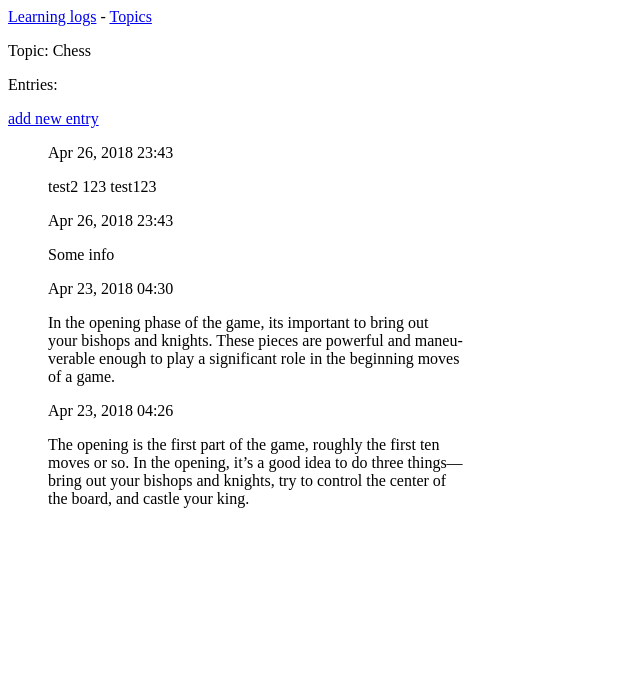
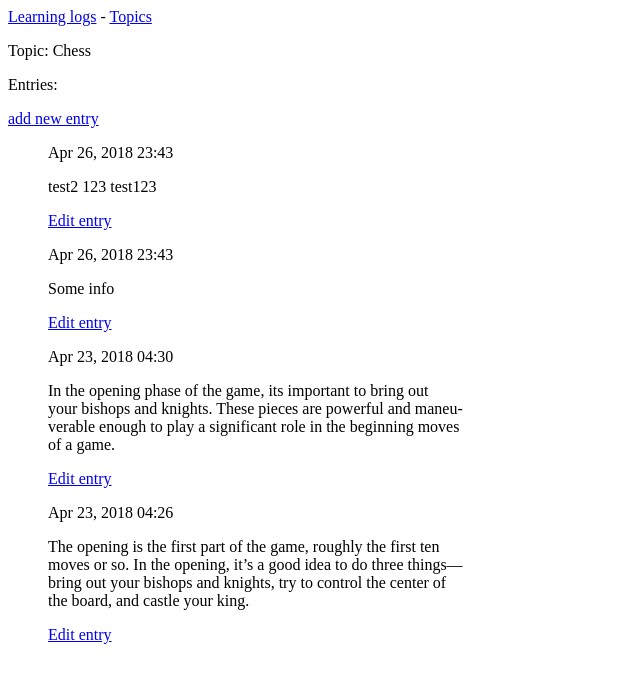
Before and after one commit to zosyk/learning_log, a Django app: page /topics/1/ in a window 1280 px wide. Shown: the top 683 px of the page, without its empty margins (0-640 px from the left). Run offline with Django 3.2, Linux system fonts and the light colour scheme; data comes from the database, SQL or seed files in the repository; both versions use the stored data as it was after the commit.

Commit message:
added ability to edit entry

```diff
--- a/learning_logs/templates/learning_logs/topic.html
+++ b/learning_logs/templates/learning_logs/topic.html
@@ -11,8 +11,9 @@
         {% for entry in entries %}
             <p>{{ entry.date_added|date:'M d, Y H:i' }}</p>
             <p>{{ entry.text|linebreaks }}</p>
-            {%empty%}
-            <li>
+        <a href="{% url 'learning_logs:edit_entry' entry.id %}">Edit entry</a>
+        {%empty%}
+        <li>
                 There are no entries for this topic yet.
             </li>
         {% endfor %}
--- a/learning_logs/urls.py
+++ b/learning_logs/urls.py
@@ -18,4 +18,7 @@ urlpatterns = [
 
     # Page for adding new entry
     url(r'new_entry/(?P<topic_id>\d+)/$', views.new_entry, name='new_entry'),
+
+    # Page for editing entry
+    url(r'edit_entry/(?P<entry_id>\d+)/$', views.edit_entry, name='edit_entry'),
 ]
--- a/learning_logs/views.py
+++ b/learning_logs/views.py
@@ -4,7 +4,7 @@ from __future__ import unicode_literals
 from django.shortcuts import render
 from django.http import HttpResponseRedirect
 from django.urls import reverse
-from .models import Topic
+from .models import Topic, Entry
 from .forms import TopicForm, EntryForm
 
 
@@ -67,3 +67,21 @@ def new_entry(request, topic_id):
 
     context = {'topic': topic, 'form': form}
     return render(request, 'learning_logs/new_entry.html', context)
+
+
+def edit_entry(request, entry_id):
+    entry = Entry.objects.get(id=entry_id)
+    topic = entry.topic
+
+    if request.method != 'POST':
+        # Initial request; pre-fill form with the current entry
+        form = EntryForm(instance=entry)
+    else:
+        form = EntryForm(instance=entry, data=request.POST)
+        if form.is_valid():
+            form.save()
+
+            return HttpResponseRedirect(reverse('learning_logs:topic', args=[topic.id]))
+
+    context = {'form': form, 'entry': entry, 'topic': topic}
+    return render(request, 'learning_logs/edit_entry.html', context)
```
Also changed, not shown: learning_logs/templates/learning_logs/edit_entry.html (added, +14 -0 lines), db.sqlite3.
